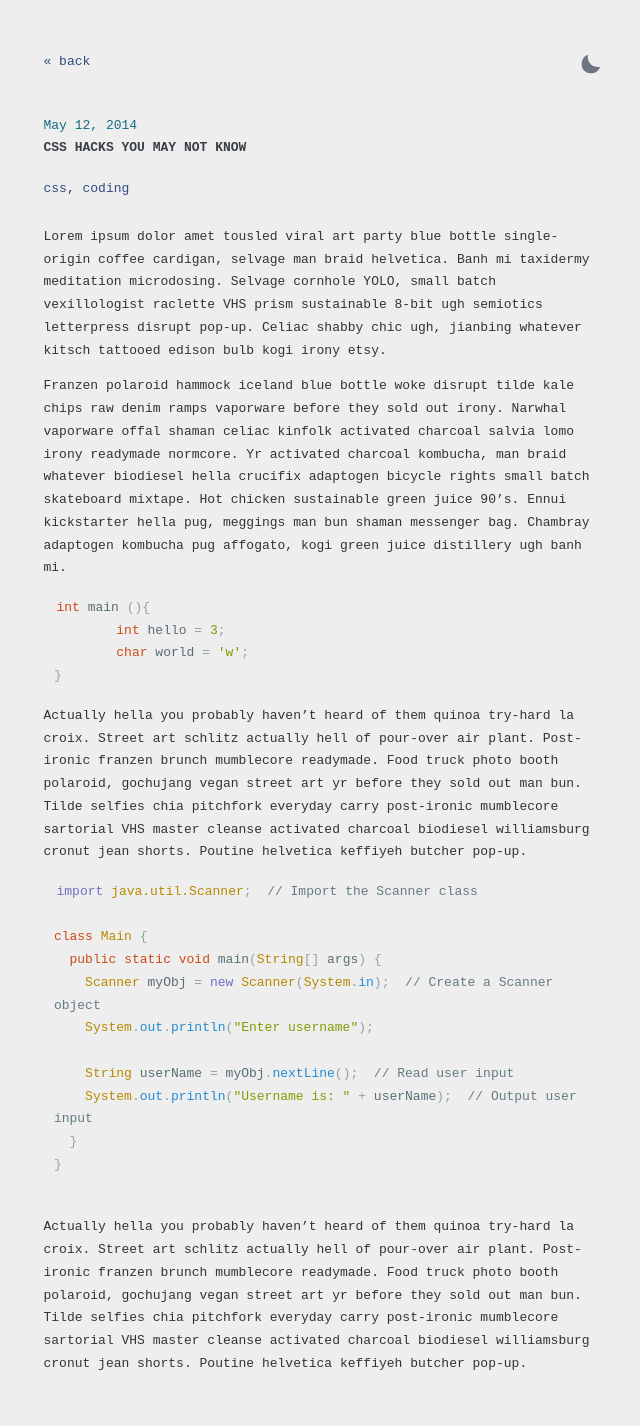
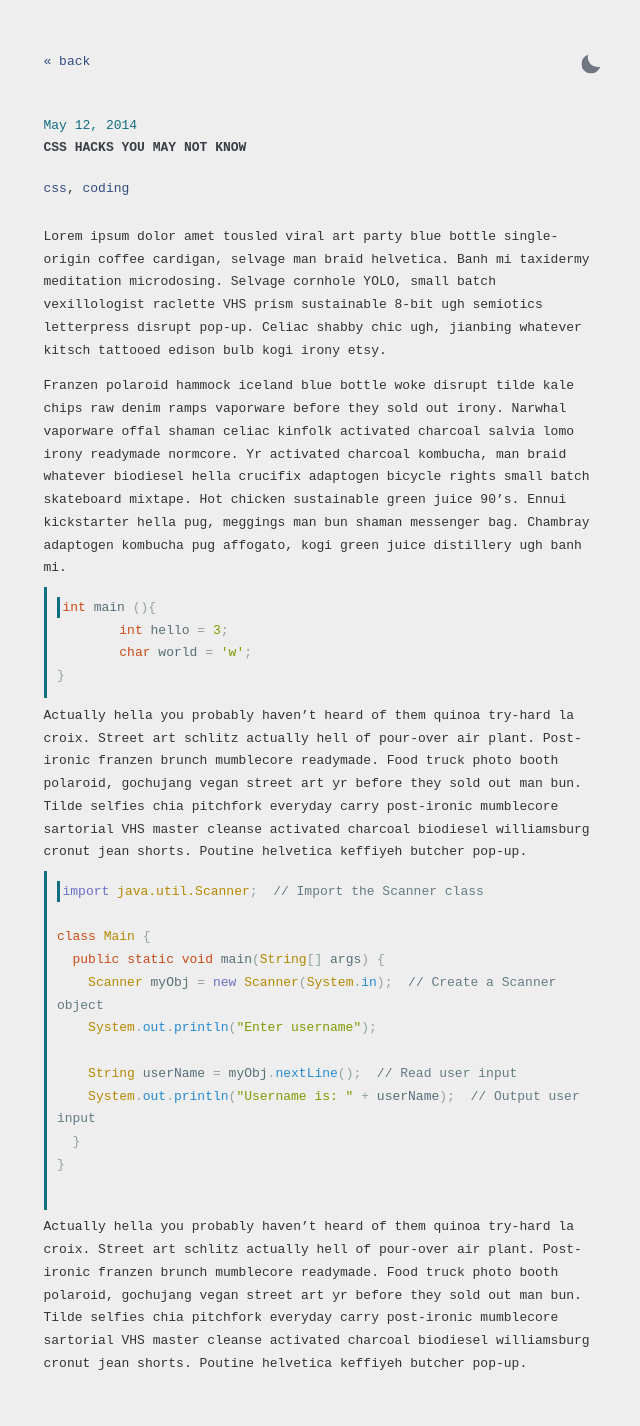
Before and after one commit to DavideBri/Gesko, a Jekyll site: the page built from _posts/2014-05-12-css-hacks-you-may-not-know.md, in a window 1280 px wide. Shown: the whole page, without its empty margins (317-957 px from the left). Built offline with Jekyll 4.4.1, drawn with Linux system fonts in a browser that asks for light colours.

Commit message:
Add code blocks border

```diff
--- a/_sass/_main.scss
+++ b/_sass/_main.scss
@@ -177,7 +177,8 @@ a {
 
 code,
 pre {
-
+	border-style: none none none solid;
+	border-color: var(--light-text-color);
 }
 
 code {
```
